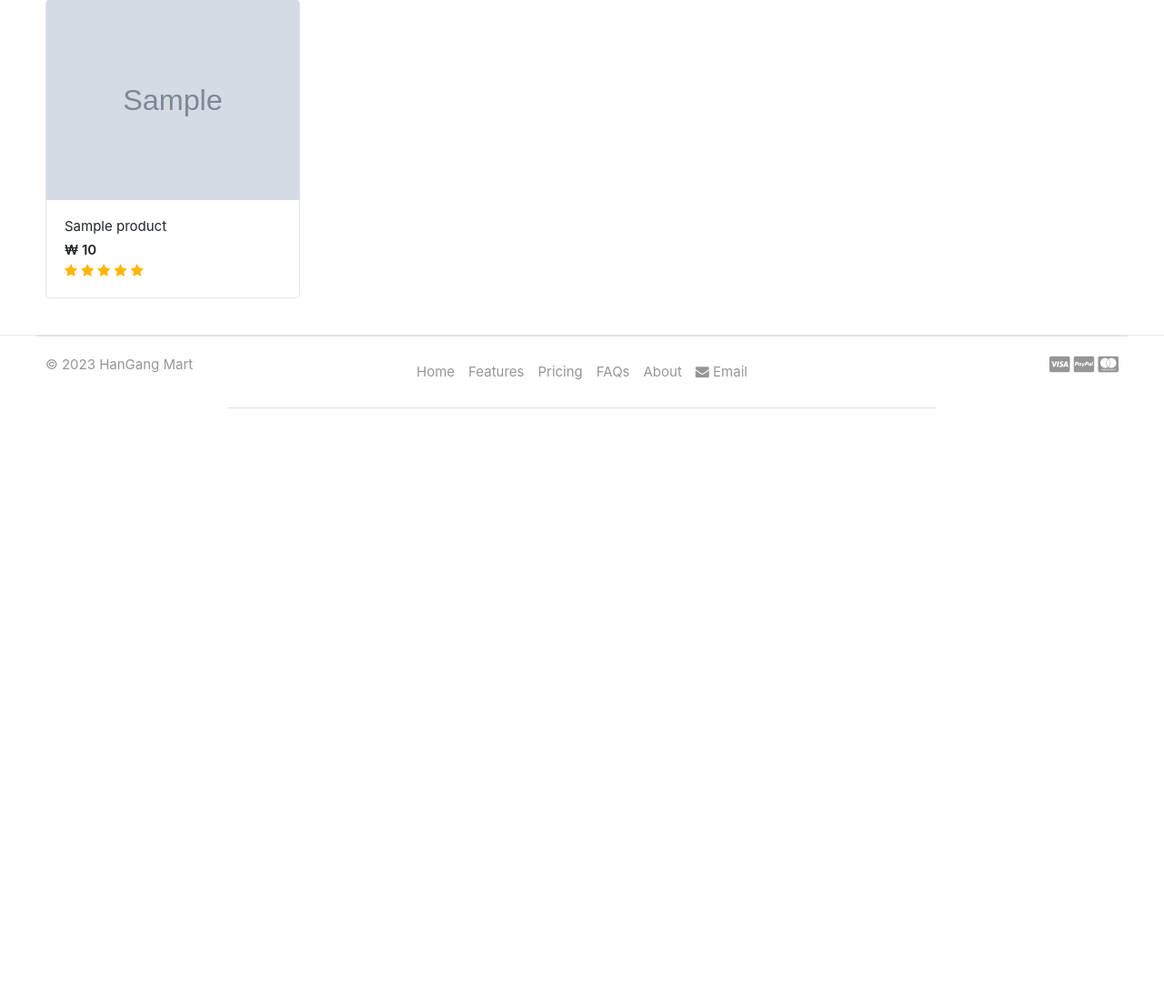
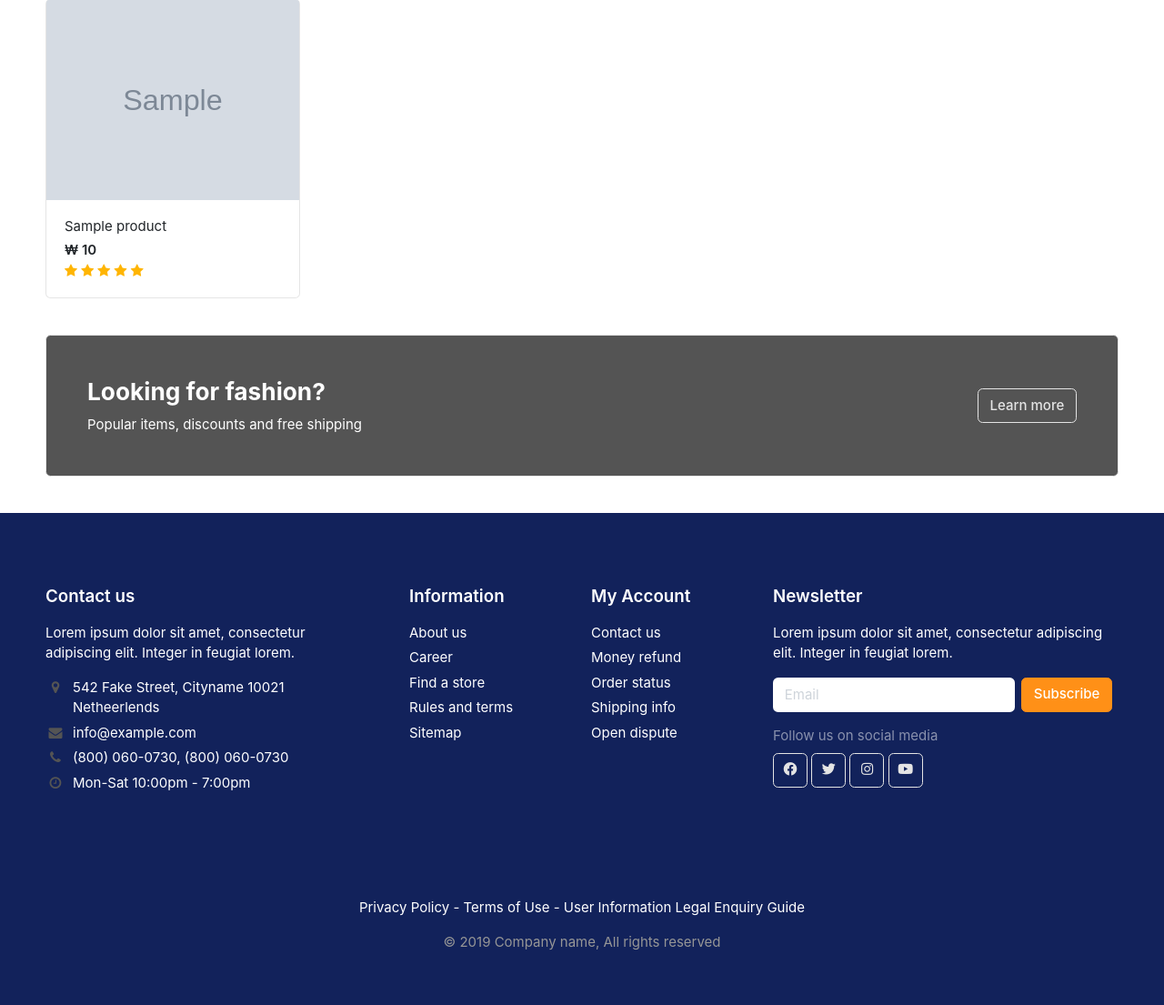
Before and after one commit to ramyo564/Upgrade_Django4, a Django app: template templates/home.html in a window 1280 px wide. Shown: the part 600-1705 px from the top of the page at 91% size. Before the commit the page ends 1049 px from the top, so only its background shows below. Run offline with Django 4.2, Linux system fonts and the light colour scheme; the template is opened without the code that fills it: most values are stand-ins (such as "Sample title", 1, 10 or a date in 2020); grey boxes marked "Sample" are stand-in pictures; some libraries are stand-ins or nearby versions; some web fonts are replaced.

Commit message:
fix footer

```diff
--- a/greatkart/static/css/ui.css
+++ b/greatkart/static/css/ui.css
@@ -490,7 +490,7 @@ p:last-child {
 .section-footer .title {
   font-weight: 600;
   margin-bottom: 16px;
-  color: #212529;
+  color: white;
 }
 
 .footer-bottom {
--- a/static/css/ui.css
+++ b/static/css/ui.css
@@ -490,7 +490,7 @@ p:last-child {
 .section-footer .title {
   font-weight: 600;
   margin-bottom: 16px;
-  color: #212529;
+  color: white;
 }
 
 .footer-bottom {
--- a/templates/home.html
+++ b/templates/home.html
@@ -26,7 +26,7 @@
 
 <div class="row">
 	{% for product in products %}
-	<div class="col-md-3">
+	<div class="col-xl-3 col-lg-3 col-md-4 col-6">
 		<div class="card card-product-grid">
 			<a href="{{ product.get_url }}" class="img-wrap"> <img src="{{product.images.url}}"> </a>
 			<figcaption class="info-wrap">
--- a/templates/includes/footer.html
+++ b/templates/includes/footer.html
@@ -1,30 +1,89 @@
 {% load static %}
 
+
+
+
+<!-- =============== SECTION BANNER =============== -->
+<div class="container">
+<section class="padding-bottom">
+	<article class="box d-flex flex-wrap align-items-center p-5 bg-secondary">
+		<div class="text-white mr-auto">
+			<h3>Looking for fashion? </h3>
+			<p> Popular items, discounts and free shipping </p>
+		</div>
+		<div class="mt-3 mt-md-0"><a href="" class="btn btn-outline-light">Learn more</a></div>
+	</article>
+</section>
+</div>
+<!-- =============== SECTION BANNER .//END =============== -->
+
+
+<!-- container end.// -->
+
+
 <!-- ========================= FOOTER ========================= -->
-<footer class="section-footer border-top">
+<footer class="section-footer bg-secondary text-white" style="background-color: #12225b !important;">
 	<div class="container">
-		<section class="footer-bottom border-top row">
-			<div class="col-md-2">
-				<p class="text-muted"> &copy 2023 HanGang Mart </p>
-			</div>
-			<div class="col-md-8 text-md-center">
-				<ul class="nav justify-content-center border-bottom pb-3 mb-3">
-					<li class="nav-item"><a href="#" class="nav-link px-2 text-muted">Home</a></li>
-					<li class="nav-item"><a href="#" class="nav-link px-2 text-muted">Features</a></li>
-					<li class="nav-item"><a href="#" class="nav-link px-2 text-muted">Pricing</a></li>
-					<li class="nav-item"><a href="#" class="nav-link px-2 text-muted">FAQs</a></li>
-					<li class="nav-item"><a href="#" class="nav-link px-2 text-muted">About</a></li>
-					<li class="nav-item"><a href="#" class="nav-link px-2 text-muted"> <i class="fa fa-envelope"></i> Email </a></li>
-				  </ul>
+		<section class="footer-top  padding-y-lg">
+			<div class="row">
+				<aside class="col-md-4 col-12">
+					<article class="mr-md-4">
+						<h5 class="title">Contact us</h5>
+						<p>Lorem ipsum dolor sit amet, consectetur adipiscing elit. Integer in feugiat lorem. </p>
+						<ul class="list-icon">
+							<li> <i class="icon fa fa-map-marker"> </i>542 Fake Street, Cityname 10021 Netheerlends </li>
+							<li> <i class="icon fa fa-envelope"> </i> info@example.com</li>
+							<li> <i class="icon fa fa-phone"> </i> (800) 060-0730, (800) 060-0730</li>
+							<li> <i class="icon fa fa-clock"> </i>Mon-Sat 10:00pm - 7:00pm</li>
+						</ul>
+					</article>
+				</aside>
+				<aside class="col-md col-6">
+					<h5 class="title">Information</h5>
+					<ul class="list-unstyled">
+						<li> <a href="#">About us</a></li>
+						<li> <a href="#">Career</a></li>
+						<li> <a href="#">Find a store</a></li>
+						<li> <a href="#">Rules and terms</a></li>
+						<li> <a href="#">Sitemap</a></li>
+					</ul>
+				</aside>
+				<aside class="col-md col-6">
+					<h5 class="title">My Account</h5>
+					<ul class="list-unstyled">
+						<li> <a href="#">Contact us</a></li>
+						<li> <a href="#">Money refund</a></li>
+						<li> <a href="#">Order status</a></li>
+						<li> <a href="#">Shipping info</a></li>
+						<li> <a href="#">Open dispute</a></li>
+					</ul>
+				</aside>
+				<aside class="col-md-4 col-12">
+					<h5 class="title">Newsletter</h5>
+					<p>Lorem ipsum dolor sit amet, consectetur adipiscing elit. Integer in feugiat lorem. </p>
 
-			</div>
-			<div class="col-md-2 text-md-right text-muted">
-				<i class="fab fa-lg fa-cc-visa"></i>
-				<i class="fab fa-lg fa-cc-paypal"></i>
-				<i class="fab fa-lg fa-cc-mastercard"></i>
-			</div>
-		</section>
+					<form class="form-inline mb-3">
+						<input type="text" placeholder="Email" class="border-0 w-auto form-control" name="">
+						<button class="btn ml-2 btn-warning"> Subscribe</button>
+					</form>
 
+					<p class="text-white-50 mb-2">Follow us on social media</p>
+					<div>
+						<a href="#" class="btn btn-icon btn-outline-light"><i class="fab fa-facebook-f"></i></a>
+						<a href="#" class="btn btn-icon btn-outline-light"><i class="fab fa-twitter"></i></a>
+						<a href="#" class="btn btn-icon btn-outline-light"><i class="fab fa-instagram"></i></a>
+						<a href="#" class="btn btn-icon btn-outline-light"><i class="fab fa-youtube"></i></a>
+					</div>
+
+				</aside>
+			</div> <!-- row.// -->
+		</section>	<!-- footer-top.// -->
+
+		<section class="footer-bottom text-center">
+			<p class="text-white">Privacy Policy - Terms of Use - User Information Legal Enquiry Guide</p>
+			<p class="text-muted"> &copy 2019 Company name, All rights reserved </p>
+			<br>
+	</section>
 	</div><!-- //container -->
 </footer>
 <!-- ========================= FOOTER END // ========================= -->
--- a/templates/includes/navbar.html
+++ b/templates/includes/navbar.html
@@ -63,8 +63,8 @@
       <!-- mobile-only -->
       <div class="d-md-none float-right">
         <a href="#" class="btn btn-light"> <i class="fa fa-bell"></i> </a>
-        <a href="#" class="btn btn-light"> <i class="fa fa-user"></i> </a>
-        <a href="#" class="btn btn-light"> <i class="fa fa-shopping-cart"></i> {{cart_count}} </a>
+        <a href="{% url 'store' %}" class="btn btn-light"> <i class="fa fa-bars"></i> </a>
+        <a href="{% url 'cart' %}" class="btn btn-light"> <i class="fa fa-shopping-cart"></i> {{cart_count}} </a>
       </div>
       <!-- mobile-only //end  -->
 
```
